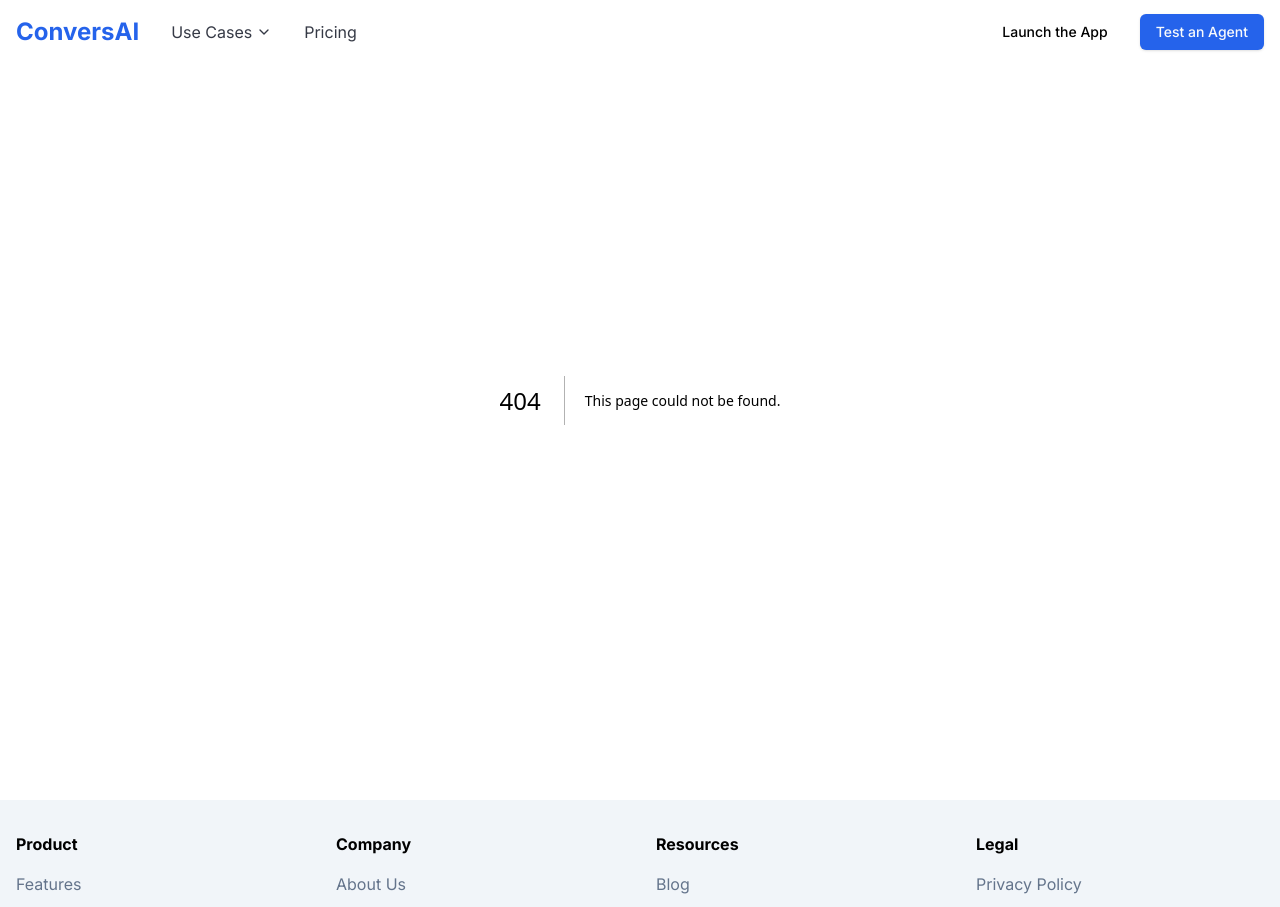
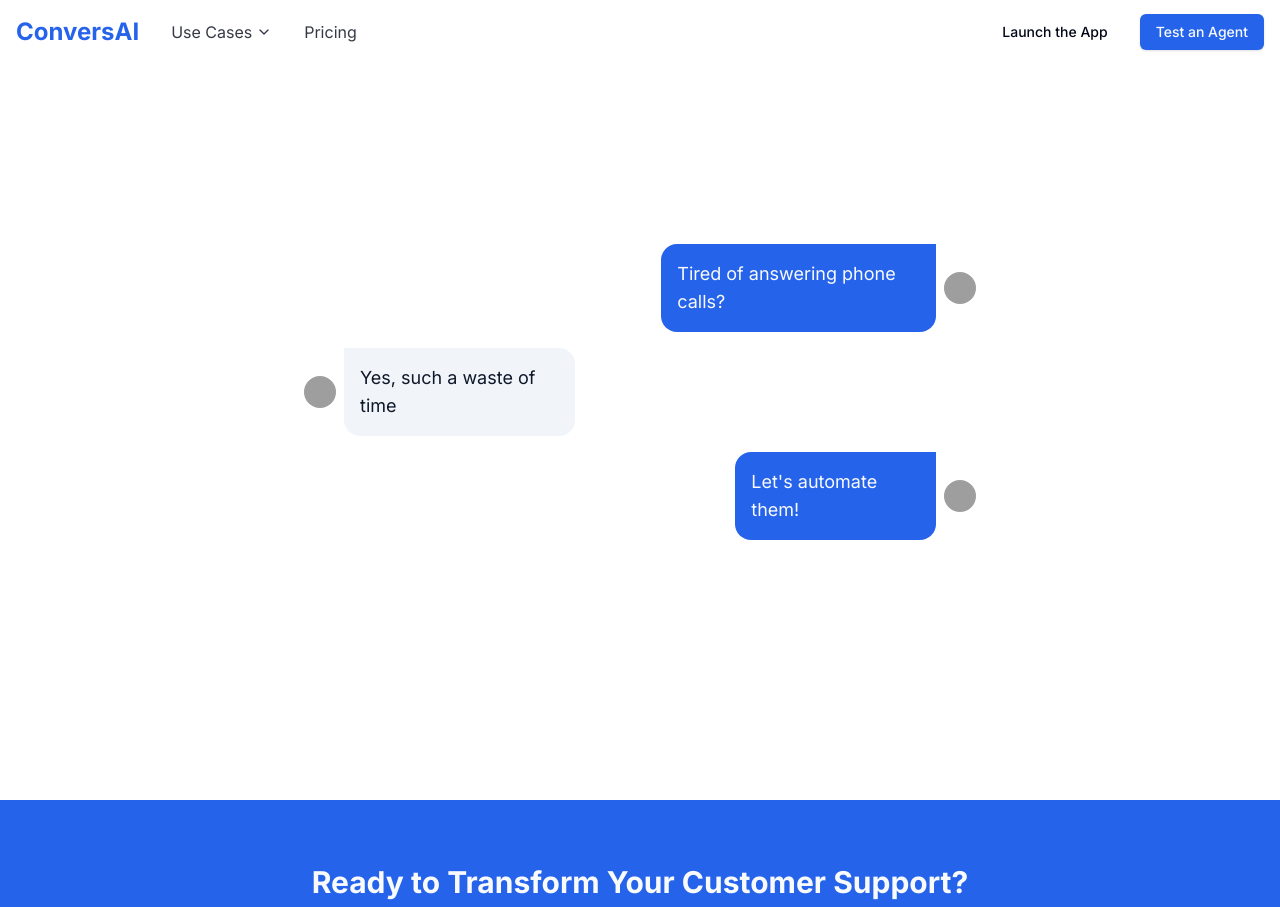
Before and after one commit to Cesarioo/conversai, a Next.js app: page /customer-service in a window 1280 px wide. Before the commit this address had no page. Shown: the top 907 px of the page. Built offline with nearby package versions, Linux system fonts and the light colour scheme; grey boxes are pictures that could not be loaded.

Commit message:
add pages

```diff
--- /dev/null
+++ b/app/customer-service/page.tsx
@@ -0,0 +1,13 @@
+import { CallToAction } from "@/components/call-to-action";
+import { Hero } from "@/components/hero";
+
+function RestaurantsPage() {
+    return (
+        <>
+            <Hero />
+            <CallToAction />
+        </>
+    );
+}
+
+export default RestaurantsPage;
--- /dev/null
+++ b/app/medical-clinics/page.tsx
@@ -0,0 +1,13 @@
+import { CallToAction } from "@/components/call-to-action";
+import { Hero } from "@/components/hero";
+
+function RestaurantsPage() {
+    return (
+        <>
+            <Hero />
+            <CallToAction />
+        </>
+    );
+}
+
+export default RestaurantsPage;
--- /dev/null
+++ b/app/private-assistant/page.tsx
@@ -0,0 +1,13 @@
+import { CallToAction } from "@/components/call-to-action";
+import { Hero } from "@/components/hero";
+
+function RestaurantsPage() {
+    return (
+        <>
+            <Hero />
+            <CallToAction />
+        </>
+    );
+}
+
+export default RestaurantsPage;
```
